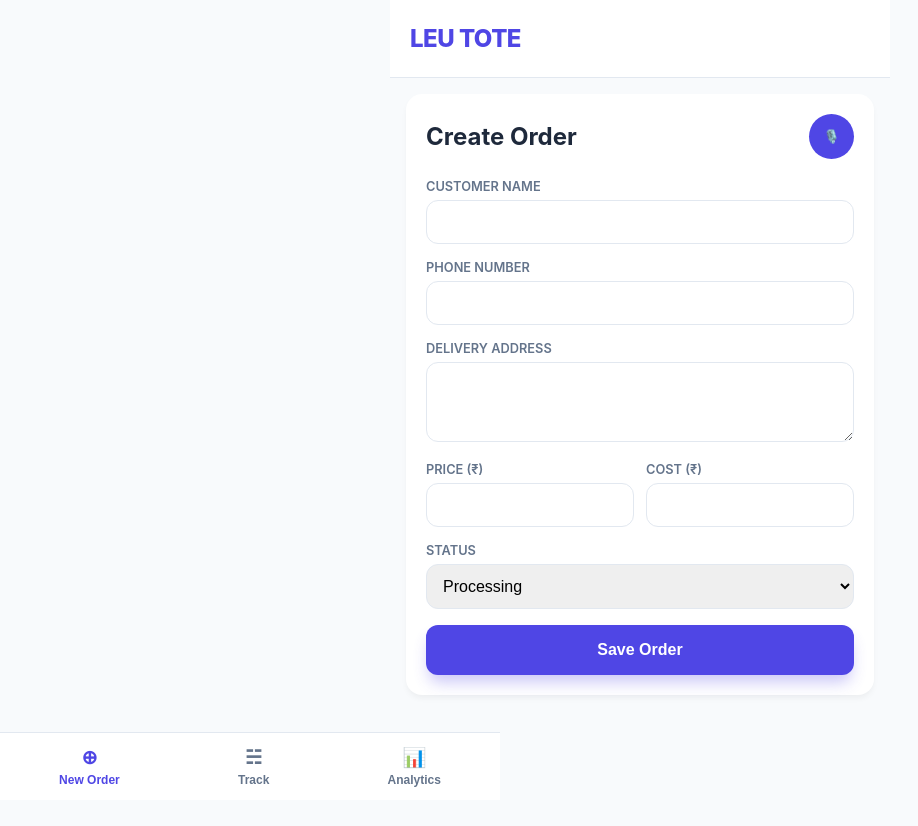
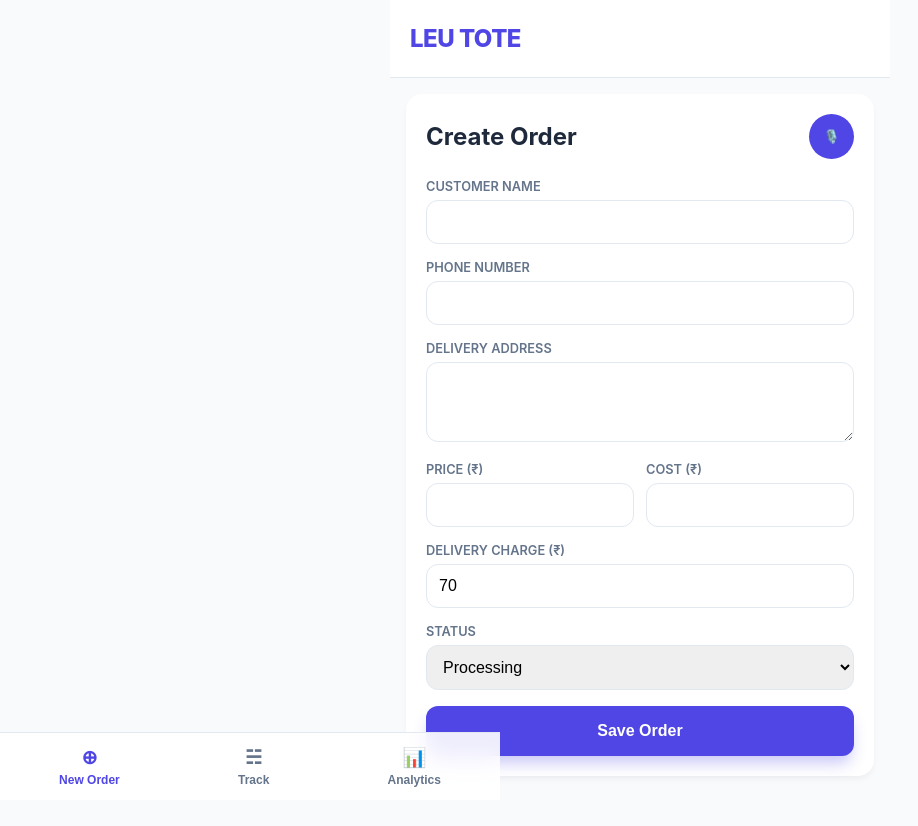
Before and after one commit to mosh1331/order-tracker-offline, a React (Create React App) app: page /new-order in a window 1280 px wide. Shown: the top 826 px of the page, without its empty margins (0-918 px from the left). Before the commit the page ends 800 px from the top, so only its background shows below. Built offline with nearby package versions, Linux system fonts and the light colour scheme; what pouchdb would draw is missing.

Commit message:
delivery charge

```diff
--- a/src/order/Order.jsx
+++ b/src/order/Order.jsx
@@ -9,7 +9,7 @@ const defaultForm = {
   deliveryAddress: '',
   price: '',
   cost: '',
-  delivery_charge: '',
+  delivery_charge: 70,
   status: 'Processing',
   source: 'Instagram'
 };
@@ -75,6 +75,8 @@ const Order = () => {
     navigate('/track');
   };
 
+  console.log(form,'form.delivery_charge')
+
   return (
     <main className="card animate-in">
       <div style={{ display: 'flex', justifyContent: 'space-between', alignItems: 'center', marginBottom: '20px' }}>
@@ -120,6 +122,10 @@ const Order = () => {
             <input type="number" value={form.cost} onChange={e => setForm({...form, cost: e.target.value})} required />
           </div>
         </div>
+        <div className="input-group">
+          <label className="input-label">Delivery Charge (₹)</label>
+          <input type="number" value={form.delivery_charge} onChange={e => setForm({...form, delivery_charge: e.target.value})} />
+        </div>
 
         <div className="input-group">
           <label className="input-label">Status</label>
```
